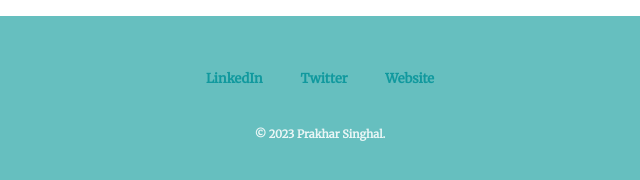
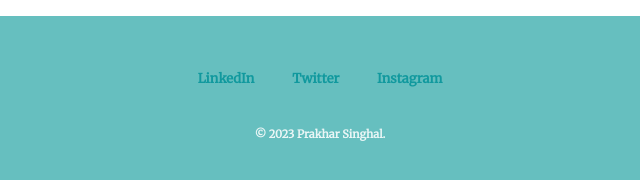
Before and after one commit to PrakharSinghal07/CSS-My-Site, a plain HTML site: page index.html in a window 1280 px wide. Shown: the part 2431-2611 px from the top of the page, 320-960 px from the left. Drawn offline with Linux system fonts and the light colour scheme.

Commit message:
Update index.html

```diff
--- a/index.html
+++ b/index.html
@@ -64,9 +64,9 @@
         </div>
 
         <div class="bottom-container">
-            <a class="footer-link" href="https://www.linkedin.com/">LinkedIn</a>
-            <a class="footer-link" href="https://twitter.com/">Twitter</a>
-            <a class="footer-link" href="https://www.appbrewery.co/">Website</a>
+            <a class="footer-link" href="https://www.linkedin.com/in/prakhar-singhal-0a6651247?utm_source=share&utm_campaign=share_via&utm_content=profile&utm_medium=android_app">LinkedIn</a>
+            <a class="footer-link" href="https://x.com/OfficiaLee61?t=yG1fYbgCGRv7ObqUYmjkpA&s=08">Twitter</a>
+            <a class="footer-link" href="https://www.instagram.com/__prakhar__4?igsh=MXg3N25uZnF4ZWJuaQ==">Instagram</a>
             <p class="copyright">© 2023 Prakhar Singhal.</p>
         </div>
 
```
